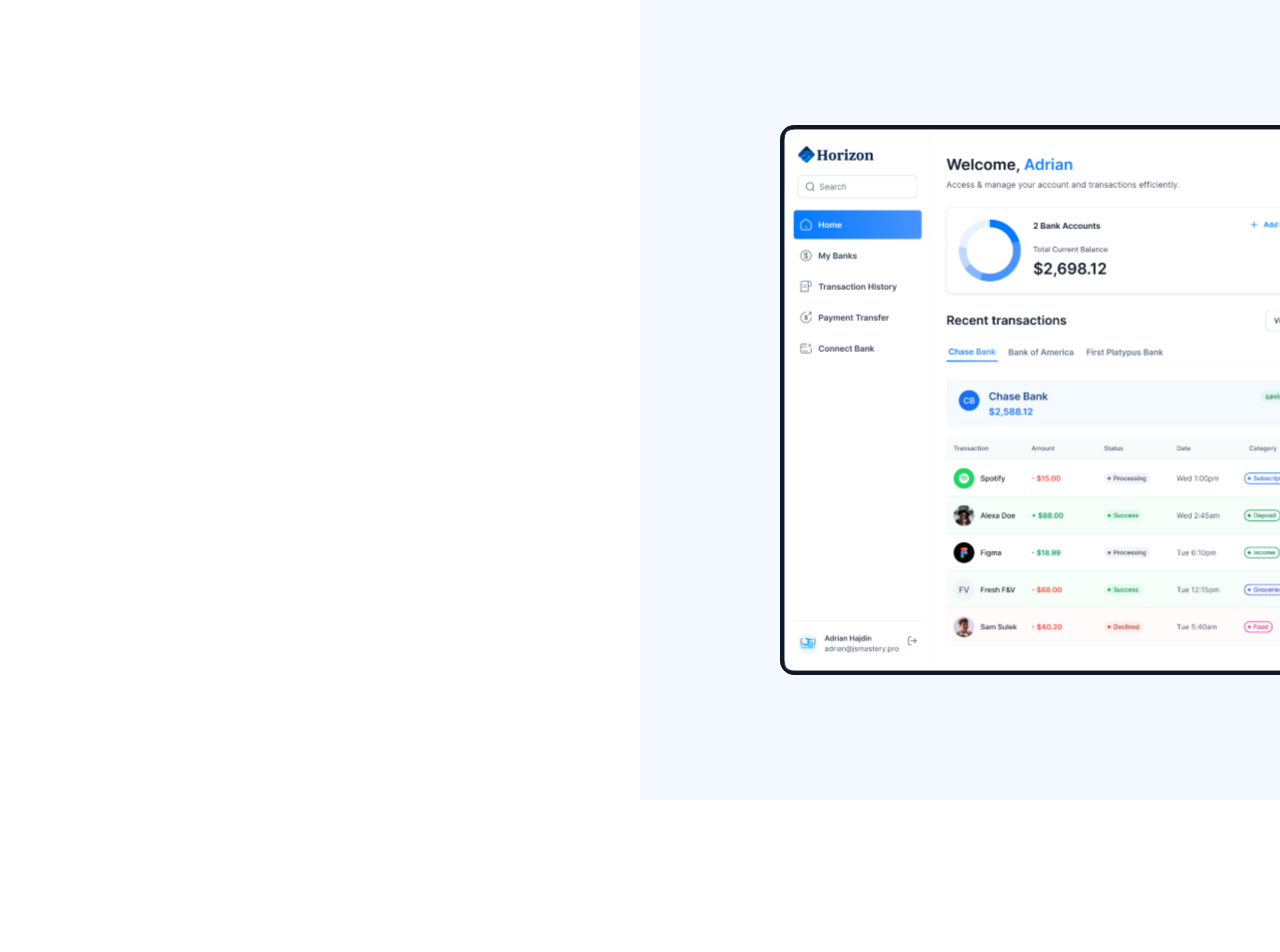
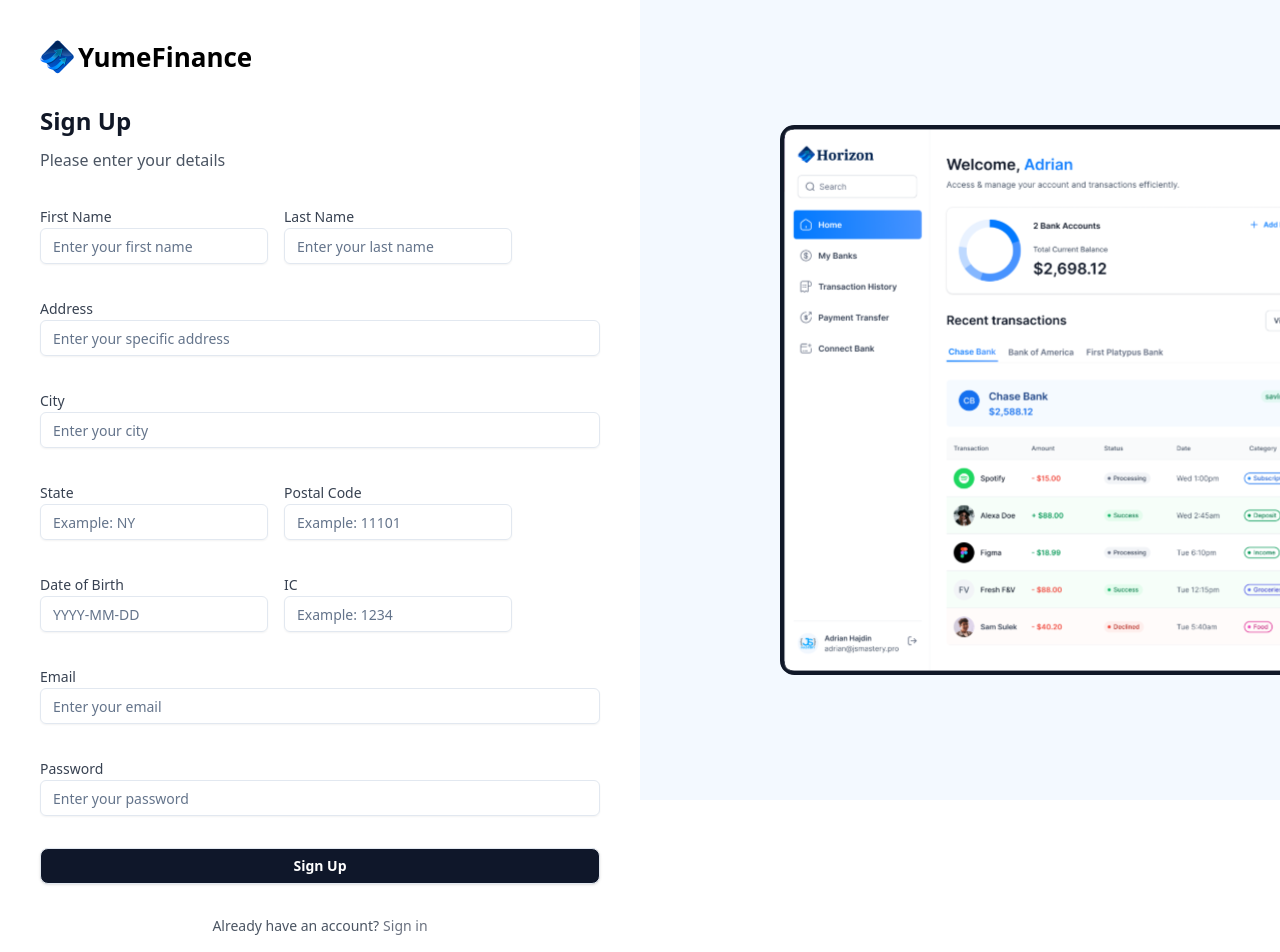
Before and after one commit to KwanJunEr/irise_yumefinance_frontend, a Next.js app: page /sign-up in a window 1280 px wide. Shown: the top 952 px of the page. Before the commit the page ends 800 px from the top, so only its background shows below. Built offline with nearby package versions, Linux system fonts and the light colour scheme.

Commit message:
completed Sign In Authentication Form

```diff
--- a/app/(auth)/sign-up/page.tsx
+++ b/app/(auth)/sign-up/page.tsx
@@ -4,8 +4,8 @@
 const SignUp = () => {
   return (
     <section className='flex-center size-full max-sm:px-6'>
-    <AuthForm type = "sign-up"/>
-</section>
+        <AuthForm type = "sign-up"/>
+    </section>
   )
 }
 
--- /dev/null
+++ b/app/(finance)/dashboard/page.tsx
@@ -0,0 +1,11 @@
+import React from 'react'
+
+const Dashboard = () => {
+  return (
+    <div>
+      <h1>Welcome</h1>
+    </div>
+  )
+}
+
+export default Dashboard
--- a/app/(finance)/layout.tsx
+++ b/app/(finance)/layout.tsx
@@ -0,0 +1,16 @@
+import Sidebar from "@/components/Sidebar";
+
+
+export default async function RootLayout({ children,
+}: Readonly<{
+  children: React.ReactNode;
+}>){
+    return(
+        <main className="flex h-screen w-full ">
+            <Sidebar/>
+            <div >
+                {children}
+            </div>
+        </main>
+    )
+}
--- a/app/globals.css
+++ b/app/globals.css
@@ -88,5 +88,66 @@
 }
 
 .auth-form{
-  @apply flex min-h-screen w-full max-w-[420px] flex-col justify-center gap-5 py-10 md:gap-8;
+  @apply flex min-h-screen w-full max-w-[800px] flex-col justify-center gap-5 py-10 md:gap-8;
 }
+
+
+.header-2 {
+  @apply text-18 font-semibold text-gray-900;
+}
+
+.text-10 {
+  @apply text-[10px] leading-[14px];
+}
+
+.text-12 {
+  @apply text-[12px] leading-[16px];
+}
+
+.text-14 {
+  @apply text-[14px] leading-[20px];
+}
+
+.text-16 {
+  @apply text-[16px] leading-[24px];
+}
+
+.text-18 {
+  @apply text-[18px] leading-[22px];
+}
+
+.text-20 {
+  @apply text-[20px] leading-[24px];
+}
+
+.text-24 {
+  @apply text-[24px] leading-[30px];
+}
+
+.text-26 {
+  @apply text-[26px] leading-[32px];
+}
+
+.text-30 {
+  @apply text-[30px] leading-[38px];
+}
+
+.text-36 {
+  @apply text-[36px] leading-[44px];
+}
+
+.form-item {
+  @apply flex flex-col gap-1.5;
+}
+
+.form-label {
+  @apply text-14 w-full max-w-[280px] font-medium text-gray-700;
+}
+
+.form-message {
+  @apply text-12 text-red-500;
+}
+
+.form-link {
+  @apply text-14 cursor-pointer font-medium text-gray-500;
+}
--- a/components/AuthForm.tsx
+++ b/components/AuthForm.tsx
@@ -1,15 +1,179 @@
-"use client"
-import React from 'react'
-import { useForm } from 'react-hook-form'
-import Image from 'next/image'
-import Link from 'next/link'
+"use client";
+import React, { useState } from "react";
+import { useForm } from "react-hook-form";
+import Image from "next/image";
+import Link from "next/link";
+import { zodResolver } from "@hookform/resolvers/zod";
+import {
+  Form,
+  FormControl,
+  FormDescription,
+  FormField,
+  FormItem,
+  FormLabel,
+  FormMessage,
+} from "@/components/ui/form";
+import { useRouter } from "next/navigation";
+import { DollarSign, Loader, Loader2 } from "lucide-react";
+import { authFormSchema } from "@/lib/formSchema";
+import { z } from "zod";
+import CustomInput from "./CustomInput";
+import { Button } from "./ui/button";
 
-const AuthForm = () => {
+const AuthForm = ({type}: {type: string}) => {
+  const router = useRouter();
+  const [isLoading, setIsLoading] = useState(false);
+  console.log(type);
+  const formSchema = authFormSchema(type);
+  //1.Define your form
+  const form = useForm<z.infer<typeof formSchema>>({
+    resolver: zodResolver(formSchema),
+    defaultValues: {
+      email: "",
+      password: "",
+    },
+  });
+  //2.Defina a submit handler
+  const onSubmit = async (data: z.infer<typeof formSchema>) => {
+    setIsLoading(true);
+    setTimeout(()=>{
+        setIsLoading(false);
+        router.push("/dashboard");
+    },2000)
+  };
   return (
-    <div>
+    <section className="auth-form px-10 w-full">
+      <header className="flex flex-col gap-5 md:gap-8">
+        <Link href="/" className="cursor-pointer flex items-center gap-1">
+          <Image
+            src="/logo.svg"
+            width={34}
+            height={34}
+            alt="YumeFinance logo"
+          />
+          <h1 className="text-26 font-semibold text-black">YumeFinance</h1>
+        </Link>
+        <div className="flex flex-col gap-1 md:gap-3">
+          <h1 className="text-24 lg:text-36 font-semibold text-gray-900 ">
+            {type === "sign-in" ? "Sign In" : "Sign Up"}
+          </h1>
+          <p className="text-16 font-normal text-gray-600">
+            Please enter your details
+          </p>
+        </div>
+      </header>
+      <>
+        <Form {...form}>
+          <form onSubmit={form.handleSubmit(onSubmit)} className="space-y-8">
+            {type === "sign-up" && (
+              <>
+                <div className="flex gap-4">
+                  <CustomInput
+                    control={form.control}
+                    name="firstName"
+                    label="First Name"
+                    placeholder="Enter your first name"
+                  />
+                  <CustomInput
+                    control={form.control}
+                    name="lastName"
+                    label="Last Name"
+                    placeholder="Enter your last name"
+                  />
+                </div>
+                <CustomInput
+                  control={form.control}
+                  name="address1"
+                  label="Address"
+                  placeholder="Enter your specific address"
+                />
+                <CustomInput
+                  control={form.control}
+                  name="city"
+                  label="City"
+                  placeholder="Enter your city"
+                />
+                <div className="flex gap-4">
+                  <CustomInput
+                    control={form.control}
+                    name="state"
+                    label="State"
+                    placeholder="Example: NY"
+                  />
+                  <CustomInput
+                    control={form.control}
+                    name="postalCode"
+                    label="Postal Code"
+                    placeholder="Example: 11101"
+                  />
+                </div>
+                <div className="flex gap-4">
+                  <CustomInput
+                    control={form.control}
+                    name="dateOfBirth"
+                    label="Date of Birth"
+                    placeholder="YYYY-MM-DD"
+                  />
+                  <CustomInput
+                    control={form.control}
+                    name="ic"
+                    label="IC"
+                    placeholder="Example: 1234"
+                  />
+                </div>
+              </>
+            )}
 
-    </div>
-  )
-}
+            <CustomInput
+              control={form.control}
+              name="email"
+              label="Email"
+              placeholder="Enter your email"
+            />
 
-export default AuthForm
+            <CustomInput
+              control={form.control}
+              name="password"
+              label="Password"
+              placeholder="Enter your password"
+            />
+            <div className="flex flex-col gap-4">
+              <Button
+                type="submit"
+                disabled={isLoading}
+                className="text-16 rounded-lg border font-semibold text-white "
+              >
+                {isLoading ? (
+                  <>
+                    <Loader2 size={20} className="animate-spin" /> &nbsp;
+                    Loading...
+                  </>
+                ) : type === "sign-in" ? (
+                  "Sign In"
+                ) : (
+                  "Sign Up"
+                )}
+              </Button>
+            </div>
+          </form>
+        </Form>
+
+        <footer className="flex justify-center gap-1">
+          <p className="text-14 font-normal text-gray-600">
+            {type === "sign-in"
+              ? "Don't have an account?"
+              : "Already have an account?"}
+          </p>
+          <Link
+            href={type === "sign-in" ? "/sign-up" : "/sign-in"}
+            className="form-link"
+          >
+            {type === "sign-in" ? "Sign up" : "Sign in"}
+          </Link>
+        </footer>
+      </>
+    </section>
+  );
+};
+
+export default AuthForm;
--- /dev/null
+++ b/components/CustomInput.tsx
@@ -0,0 +1,47 @@
+import React from 'react'
+import { FormControl, FormField, FormLabel, FormMessage } from './ui/form'
+import { Input } from './ui/input'
+
+import { Control, FieldPath } from 'react-hook-form'
+import { z } from 'zod'
+import { authFormSchema } from '@/lib/formSchema'
+
+const formSchema = authFormSchema('sign-up')
+
+interface CustomInput{
+    control: Control<z.infer<typeof formSchema>>,
+    name : FieldPath<z.infer<typeof formSchema>>,
+    label: string,
+    placeholder: string
+}
+
+const CustomInput = ({control,name, label, placeholder}: CustomInput)=>{
+    return(
+        <FormField
+            control={control}
+            name={name}
+            render={({field})=>(
+                <div className='font-item'>
+                <FormLabel className='form-label'>
+                    {label}
+                </FormLabel>
+                <div className='flex w-full flex-col'>
+                    <FormControl>
+                        <Input
+                            placeholder={placeholder}
+                            className="input-class"
+                            type={name === 'password' ? 'password' : 'text'}
+                            {...field}
+                        />
+                    </FormControl>
+                    <FormMessage className="form-message mt-2" />
+                </div>
+            </div>
+            )}
+
+
+        />
+    )
+}
+
+export default  CustomInput
--- /dev/null
+++ b/components/Sidebar.tsx
@@ -0,0 +1,11 @@
+import React from 'react'
+
+const Sidebar = () => {
+  return (
+    <div>
+
+    </div>
+  )
+}
+
+export default Sidebar
--- /dev/null
+++ b/lib/formSchema.ts
@@ -0,0 +1,19 @@
+import { z } from "zod";
+
+export const authFormSchema = (type: any) =>
+  z.object({
+    //sign up
+    firstName: type === "sign-in" ? z.string().optional() : z.string().min(3),
+    lastName: type === "sign-in" ? z.string().optional() : z.string().min(3),
+    address1: type === "sign-in" ? z.string().optional() : z.string().max(50),
+    city: type === "sign-in" ? z.string().optional() : z.string().max(50),
+    state:
+      type === "sign-in" ? z.string().optional() : z.string().min(2).max(2),
+    postalCode:
+      type === "sign-in" ? z.string().optional() : z.string().min(3).max(6),
+    dateOfBirth: type === "sign-in" ? z.string().optional() : z.string().min(3),
+    ic: type === "sign-in" ? z.string().optional() : z.string().min(3),
+    //both
+    email: z.string().email(),
+    password: z.string().min(8),
+  });
```
Also changed, not shown: app/(finance)/transactionHistory/page.tsx (added), public/logo.svg (added).
